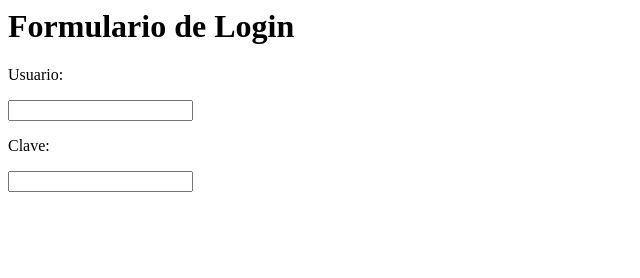
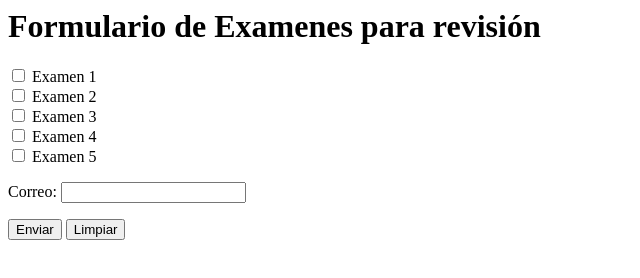
Before and after one commit to AlejandroMedinaP/Curriculum-, a plain HTML site: page formulario.html in a window 1280 px wide. Shown: the whole page, without its empty margins (0-640 px from the left). Drawn offline with Linux system fonts and the light colour scheme.

Commit message:
Actualización

```diff
--- a/formulario.html
+++ b/formulario.html
@@ -1,16 +1,20 @@
 <html>
-    <head>
-        <title>..::Formulario::..</title>
-    </head>
-    <body>
-        <h1>Formulario de Login</h1>
+<head>
+    <title>..::Formulario::..</title>
+</head>
+<body>
+    <h1>Formulario de Examenes para revisión</h1>
 
-        <form action="GET" action="#">
-            <p>Usuario:</p>
-            <input type="text" name="usuario">
-            <p>Clave:</p>
-            <input type="password" name="Contraseña">
-        </form>
+    <form method="GET" action="#">
+        <input type="checkbox" value="Examen 1"> Examen 1 <br>
+        <input type="checkbox" value="Examen 2"> Examen 2 <br>
+        <input type="checkbox" value="Examen 3"> Examen 3 <br>
+        <input type="checkbox" value="Examen 4"> Examen 4 <br>
+        <input type="checkbox" value="Examen 5"> Examen 5 <br>
 
-    </body>
+        <p>Correo: <input type="email" name="correo"/></p>
+        <input type="submit" value="Enviar">
+        <input type="reset" value="Limpiar">
+    </form>
+</body>
 </html>
```
